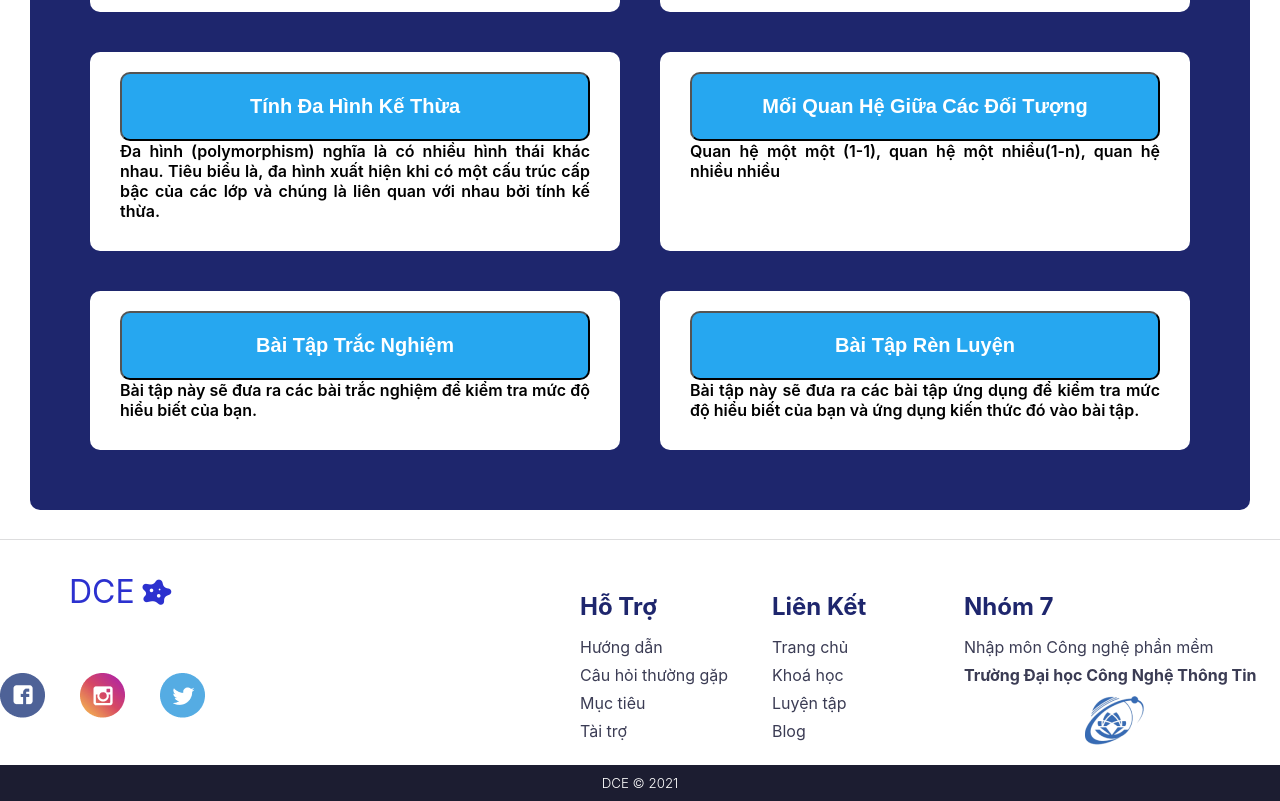
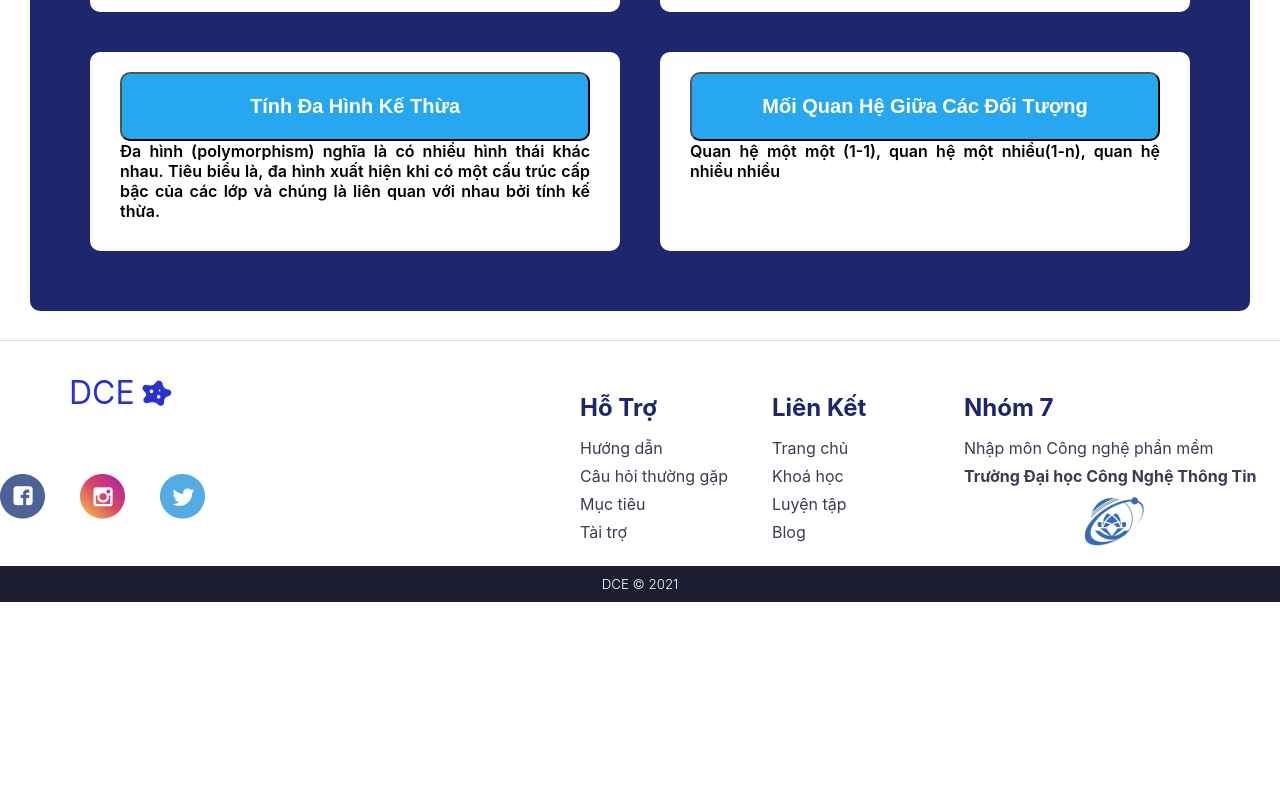
Before and after one commit to honghaianthony/dce2021, a React (Create React App) app: page /course in a window 1280 px wide. Shown: the part 790-1591 px from the top of the page. After the commit the page ends 1392 px from the top, so only its background shows below. Built offline with nearby package versions, Linux system fonts and the light colour scheme.

Commit message:
sua thanh 3 hang course

```diff
--- a/src/components/ListCourse.js
+++ b/src/components/ListCourse.js
@@ -34,16 +34,16 @@ function ListCourse() {
             title:'Mối Quan Hệ Giữa Các Đối Tượng',
             decription:'Quan hệ một một (1-1), quan hệ một nhiều(1-n), quan hệ nhiều nhiều'
         },
-        {
-            id:'7',
-            title:'Bài Tập Trắc Nghiệm',
-            decription:'Bài tập này sẽ đưa ra các bài trắc nghiệm để kiểm tra mức độ hiểu biết của bạn.'
-        },
-        {
-            id:'8',
-            title:'Bài Tập Rèn Luyện',
-            decription:'Bài tập này sẽ đưa ra các bài tập ứng dụng để kiểm tra mức độ hiểu biết của bạn và ứng dụng kiến thức đó vào bài tập.'
-        }
+        // {
+        //     id:'7',
+        //     title:'Bài Tập Trắc Nghiệm',
+        //     decription:'Bài tập này sẽ đưa ra các bài trắc nghiệm để kiểm tra mức độ hiểu biết của bạn.'
+        // },
+        // {
+        //     id:'8',
+        //     title:'Bài Tập Rèn Luyện',
+        //     decription:'Bài tập này sẽ đưa ra các bài tập ứng dụng để kiểm tra mức độ hiểu biết của bạn và ứng dụng kiến thức đó vào bài tập.'
+        // }
     ]
     return (
         <div className="ListCourse__Container">
```
